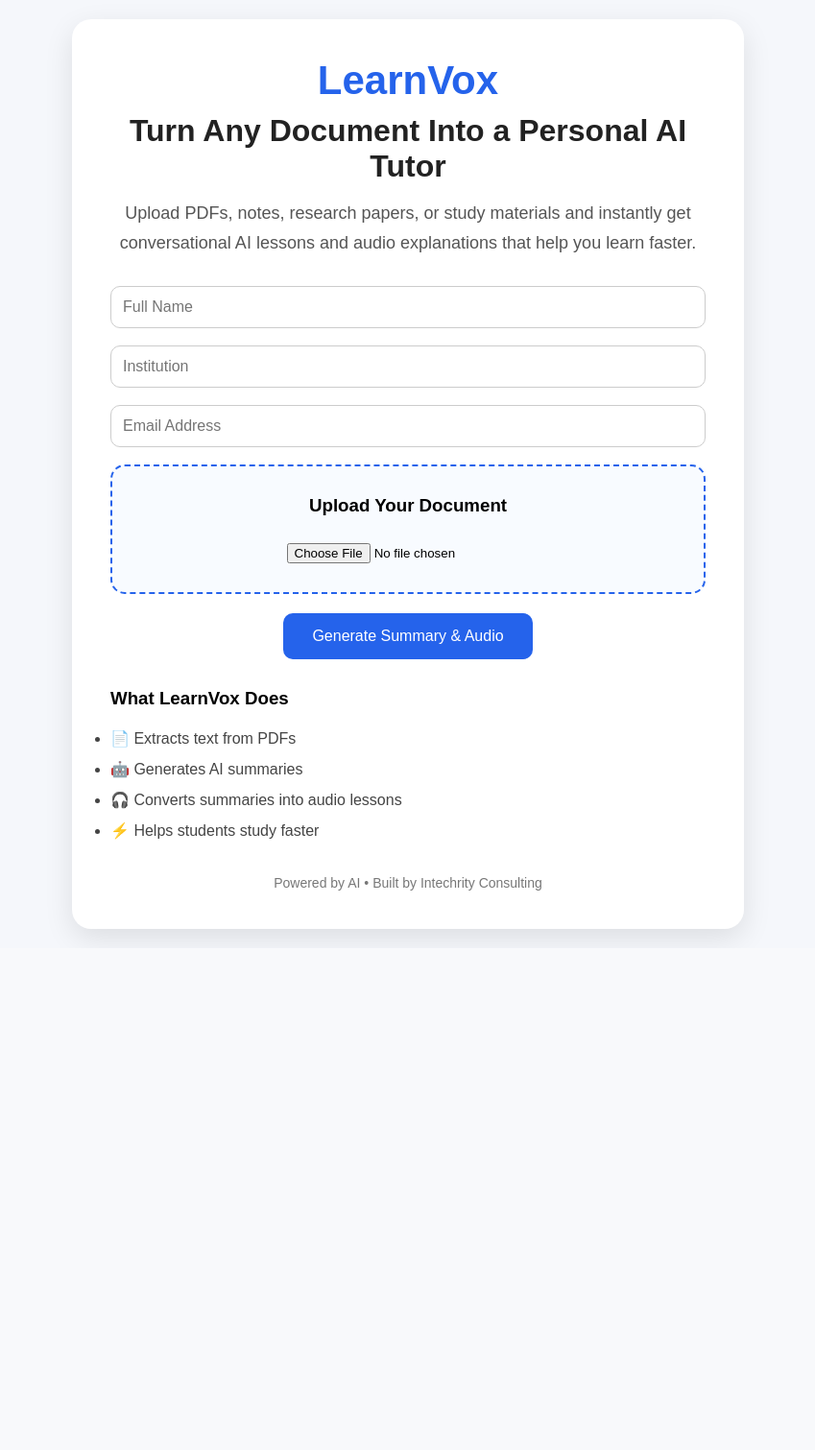
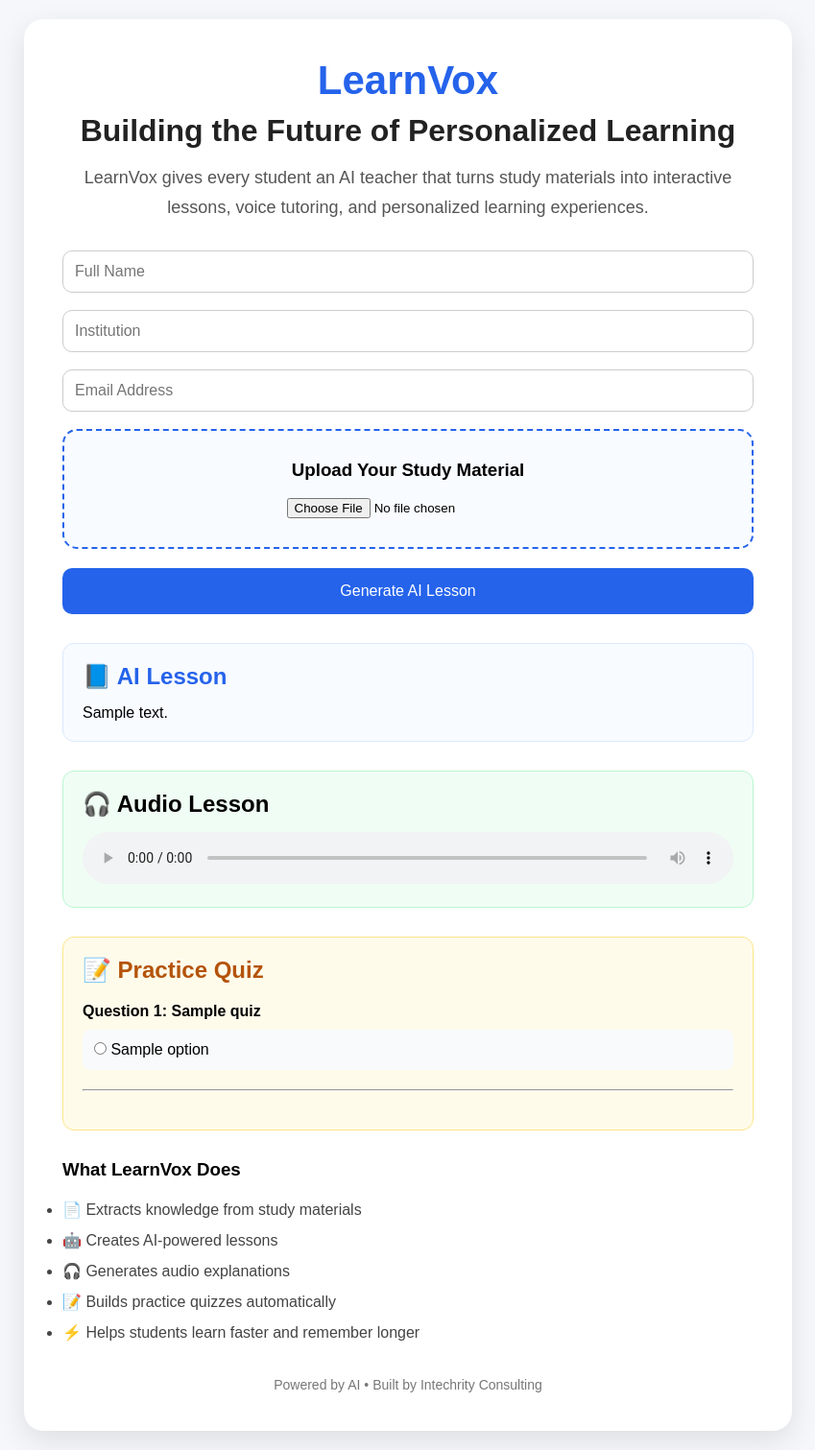
Before and after one commit to Frank-360/learnvox, a Flask app: template templates/index.html in a window 1280 px wide. Shown: the whole page at 96% size, without its empty margins (215-1064 px from the left). Before the commit the page ends 982 px from the top, so only its background shows below. Run offline with Flask 3, Linux system fonts and the light colour scheme; the template is opened without the code that fills it: most values are stand-ins (such as "Sample title", 1, 10 or a date in 2020); some libraries are stand-ins or nearby versions.

Commit message:
LearnVox v1.1 - Interactive AI quizzes

```diff
--- a/app.py
+++ b/app.py
@@ -2,11 +2,13 @@ from flask import Flask, render_template, request
 import os
 import markdown
 import time
+import json
 
 from utils.pdf_reader import extract_text
 from utils.summarizer import summarize
 from utils.tts import generate_audio
 from utils.database import save_user
+from utils.quiz_generator import generate_quiz
 
 app = Flask(__name__)
 
@@ -18,6 +20,7 @@ app.config["UPLOAD_FOLDER"] = UPLOAD_FOLDER
 os.makedirs(UPLOAD_FOLDER, exist_ok=True)
 os.makedirs(AUDIO_FOLDER, exist_ok=True)
 
+
 @app.route("/")
 def home():
     return render_template("index.html")
@@ -26,15 +29,16 @@ def home():
 @app.route("/upload", methods=["POST"])
 def upload():
 
-
+    # User details
     full_name = request.form["full_name"]
     institution = request.form["institution"]
     email = request.form["email"]
 
-    print(full_name)
-    print(institution)
-    print(email)
+    print("USER:", full_name)
+    print("INSTITUTION:", institution)
+    print("EMAIL:", email)
 
+    # Uploaded file
     file = request.files["file"]
 
     filepath = os.path.join(
@@ -44,52 +48,86 @@ def upload():
 
     file.save(filepath)
 
+    # Save user record
     save_user(
-    full_name,
-    institution,
-    email,
-    file.filename
+        full_name,
+        institution,
+        email,
+        file.filename
     )
 
     start_time = time.time()
 
-# Extract PDF text
+    # Extract PDF text
     text = extract_text(filepath)
+
     if len(text.strip()) == 0:
         return """
-    <h2>Document Not Readable</h2>
-    <p>
-    This PDF appears to contain scanned images rather than selectable text.
-    OCR support is coming soon.
-    Please upload a text-based PDF for now.
-    </p>
-    """
+        <h2>Document Not Readable</h2>
+        <p>
+        This PDF appears to contain scanned images rather than selectable text.
+        OCR support is coming soon.
+        Please upload a text-based PDF for now.
+        </p>
+        """
 
     print("TEXT LENGTH:", len(text))
-    print(text[:500])
-
     print("PDF Extraction:", time.time() - start_time)
 
-# Generate summary
+    # Generate lesson summary
     summary = summarize(text)
 
     print("Summary Generation:", time.time() - start_time)
 
-# Generate audio
+    # Generate audio lesson
     audio_path = "static/audio/summary.mp3"
 
     generate_audio(
         summary,
         audio_path
-)
+    )
 
     print("Audio Generation:", time.time() - start_time)
 
+    # Generate quiz
+    quiz_json = generate_quiz(summary)
+
+    print("\n========== QUIZ JSON ==========")
+    print(quiz_json)
+    print("================================\n")
+
+    try:
+        quiz = json.loads(quiz_json)
+
+    except json.JSONDecodeError as e:
+        print("JSON ERROR:", e)
+
+        quiz = [
+            {
+                "question": "Quiz generation failed.",
+                "options": [
+                    "Please try again",
+                    "",
+                    "",
+                    ""
+                ],
+                "answer": 0,
+                "explanation": str(e)
+            }
+        ]
+
+    print("Quiz Generation:", time.time() - start_time)
+
+    # Convert markdown summary to HTML
     html_summary = markdown.markdown(summary)
 
     return render_template(
-    "result.html",
-    summary=html_summary
-)
+        "index.html",
+        summary=html_summary,
+        audio_file=audio_path,
+        quiz=quiz
+    )
+
+
 if __name__ == "__main__":
     app.run(debug=True)
--- a/templates/index.html
+++ b/templates/index.html
@@ -26,26 +26,26 @@
         .container{
             background:white;
             width:100%;
-            max-width:700px;
+            max-width:800px;
             padding:40px;
             border-radius:20px;
             box-shadow:0 10px 30px rgba(0,0,0,0.1);
-            text-align:center;
         }
 
         .logo{
             font-size:42px;
             font-weight:bold;
             color:#2563eb;
+            text-align:center;
             margin-bottom:10px;
         }
 
         .headline{
             font-size:32px;
             font-weight:bold;
-        margin-top:10px;
             margin-bottom:15px;
             color:#222;
+            text-align:center;
         }
 
         .tagline{
@@ -53,6 +53,7 @@
             font-size:18px;
             line-height:1.7;
             margin-bottom:30px;
+            text-align:center;
         }
 
         .upload-box{
@@ -61,10 +62,16 @@
             padding:30px;
             margin-bottom:20px;
             background:#f8fbff;
+            text-align:center;
         }
 
-        input[type="file"]{
-            margin-top:10px;
+        input[type="text"],
+        input[type="email"]{
+            width:100%;
+            padding:12px;
+            border:1px solid #ccc;
+            border-radius:10px;
+            font-size:16px;
         }
 
         button{
@@ -76,6 +83,7 @@
             font-size:16px;
             cursor:pointer;
             transition:0.3s;
+            width:100%;
         }
 
         button:hover{
@@ -84,7 +92,6 @@
 
         .features{
             margin-top:30px;
-            text-align:left;
         }
 
         .features h3{
@@ -96,21 +103,92 @@
             color:#444;
         }
 
+        .result-card{
+            margin-top:30px;
+            text-align:left;
+            padding:20px;
+            border-radius:12px;
+            background:#f8fbff;
+            border:1px solid #dbeafe;
+        }
+
+        .result-card h2{
+            margin-bottom:15px;
+            color:#2563eb;
+        }
+
+        .audio-card{
+            margin-top:30px;
+            padding:20px;
+            border-radius:12px;
+            background:#f0fdf4;
+            border:1px solid #bbf7d0;
+        }
+
+        .audio-card h2{
+            margin-bottom:15px;
+        }
+
+        audio{
+            width:100%;
+        }
+
+        .quiz-card{
+            margin-top:30px;
+            text-align:left;
+            padding:20px;
+            border-radius:12px;
+            background:#fffbea;
+            border:1px solid #fde68a;
+        }
+
+        .quiz-card h2{
+            margin-bottom:15px;
+            color:#b45309;
+        }
+
+        .quiz-card pre{
+            white-space:pre-wrap;
+            line-height:1.7;
+        }
+
+
+    .question-block{
+        margin-top:20px;
+    }
+
+    .option-label{
+        display:block;
+        margin:10px 0;
+        padding:12px;
+        border-radius:8px;
+        background:#f8fafc;
+        cursor:pointer;
+    }
+
+    .option-label:hover{
+        background:#eef2ff;
+    }
+
+    .answer-result{
+        margin-top:10px;
+        font-weight:bold;
+    }
+
+    .explanation-box{
+        margin-top:10px;
+        padding:12px;
+        background:#f8fbff;
+        border-left:4px solid #2563eb;
+        border-radius:6px;
+    }
+
         .footer{
             margin-top:30px;
             color:#777;
             font-size:14px;
+            text-align:center;
         }
-
-        input[type="text"],
-        input[type="email"]{
-            width:100%;
-            padding:12px;
-            border:1px solid #ccc;
-            border-radius:10px;
-            font-size:16px;
-        }
-
 
     </style>
 </head>
@@ -124,11 +202,11 @@
     </h1>
 
     <h2 class="headline">
-    Turn Any Document Into a Personal AI Tutor
+    Building the Future of Personalized Learning
     </h2>
 
     <p class="tagline">
-    Upload PDFs, notes, research papers, or study materials and instantly get conversational AI lessons and audio explanations that help you learn faster.
+    LearnVox gives every student an AI teacher that turns study materials into interactive lessons, voice tutoring, and personalized learning experiences.
     </p>
 
     <form action="/upload"
@@ -157,10 +235,9 @@
 
         <br><br>
 
-
         <div class="upload-box">
 
-        <h3>Upload Your Document</h3>
+            <h3>Upload Your Study Material</h3>
 
             <br>
 
@@ -171,13 +248,13 @@
         </div>
 
         <button type="submit">
-        Generate Summary & Audio
+            Generate AI Lesson
         </button>
 
         <div id="loading"
-        style="display:none; margin-top:30px;">
+             style="display:none; margin-top:30px; text-align:center;">
 
-    <h2>⏳ Generating Summary & Audio...</h2>
+            <h2>⏳ Generating AI Lesson...</h2>
 
             <p>
                 Please wait while LearnVox processes your document.
@@ -189,18 +266,101 @@
 
         </div>
 
+    </form>
 
-</form>
+    {% if summary %}
+    <div class="result-card">
+
+        <h2>📘 AI Lesson</h2>
+
+        {{ summary|safe }}
+
+    </div>
+    {% endif %}
+
+
+    {% if audio_file %}
+    <div class="audio-card">
+
+        <h2>🎧 Audio Lesson</h2>
+
+        <audio controls>
+            <source src="{{ audio_file }}" type="audio/mpeg">
+        </audio>
+
+    </div>
+    {% endif %}
+
+    {% if quiz %}
+    <div class="quiz-card">
+
+        <h2>📝 Practice Quiz</h2>
+
+        {% for q in quiz %}
+
+        <div class="question-block">
+
+            <p>
+                <strong>
+                    Question {{ loop.index }}:
+                    {{ q.question }}
+                </strong>
+            </p>
+
+            {% for option in q.options %}
+
+<label class="option-label">
+
+    <input
+        type="radio"
+        name="question{{ q.question|replace(' ','_') }}"
+        onclick="checkAnswer(
+            {{ loop.index0 }},
+            {{ q.answer }},
+            'result{{ q.question|replace(' ','_') }}',
+            'explanation{{ q.question|replace(' ','_') }}'
+        )"
+    >
+
+    {{ option }}
+
+</label>
+
+            {% endfor %}
+
+        <div
+            id="result{{ q.question|replace(' ','_') }}"
+            class="answer-result">
+        </div>
+
+        <div
+            id="explanation{{ q.question|replace(' ','_') }}"
+            class="explanation-box"
+            style="display:none;">
+
+            {{ q.explanation }}
+
+        </div>
+
+    </div>
+
+    <hr style="margin:20px 0;">
+
+    {% endfor %}
+
+</div>
+{% endif %}
 
     <div class="features">
 
         <h3>What LearnVox Does</h3>
 
         <ul>
-            <li>📄 Extracts text from PDFs</li>
-            <li>🤖 Generates AI summaries</li>
-            <li>🎧 Converts summaries into audio lessons</li>
-            <li>⚡ Helps students study faster</li>
+            <li>📄 Extracts knowledge from study materials</li>
+            <li>🤖 Creates AI-powered lessons</li>
+            <li>🎧 Generates audio explanations</li>
+            <li>📝 Builds practice quizzes automatically</li>
+            <li>⚡ Helps students learn faster and remember longer</li>
         </ul>
 
     </div>
@@ -210,9 +370,8 @@
     </div>
 
 </div>
+
 <script>
-
-
 function showLoading(){
 
     document.getElementById("loading").style.display = "block";
@@ -220,10 +379,44 @@ function showLoading(){
     document.querySelector("button").disabled = true;
 
     document.querySelector("button").innerText =
-        "Generating Summary & Audio...";
+        "Generating AI Lesson...";
+}
 
+function checkAnswer(
+    selected,
+    correct,
+    resultId,
+    explanationId
+){
+
+    const result =
+        document.getElementById(resultId);
+
+    const explanation =
+        document.getElementById(explanationId);
+
+    if(selected === correct){
+
+        result.innerHTML =
+            "✅ Correct!";
+
+        result.style.color =
+            "green";
+    }
+    else{
+
+        result.innerHTML =
+            "❌ Incorrect";
+
+        result.style.color =
+            "red";
+    }
+
+    explanation.style.display =
+        "block";
 }
 
 </script>
+
 </body>
 </html>
```
Also changed, not shown: utils/quiz_generator.py (added, +58 -0 lines). Lines whose indentation alone changed are shown as unchanged.
